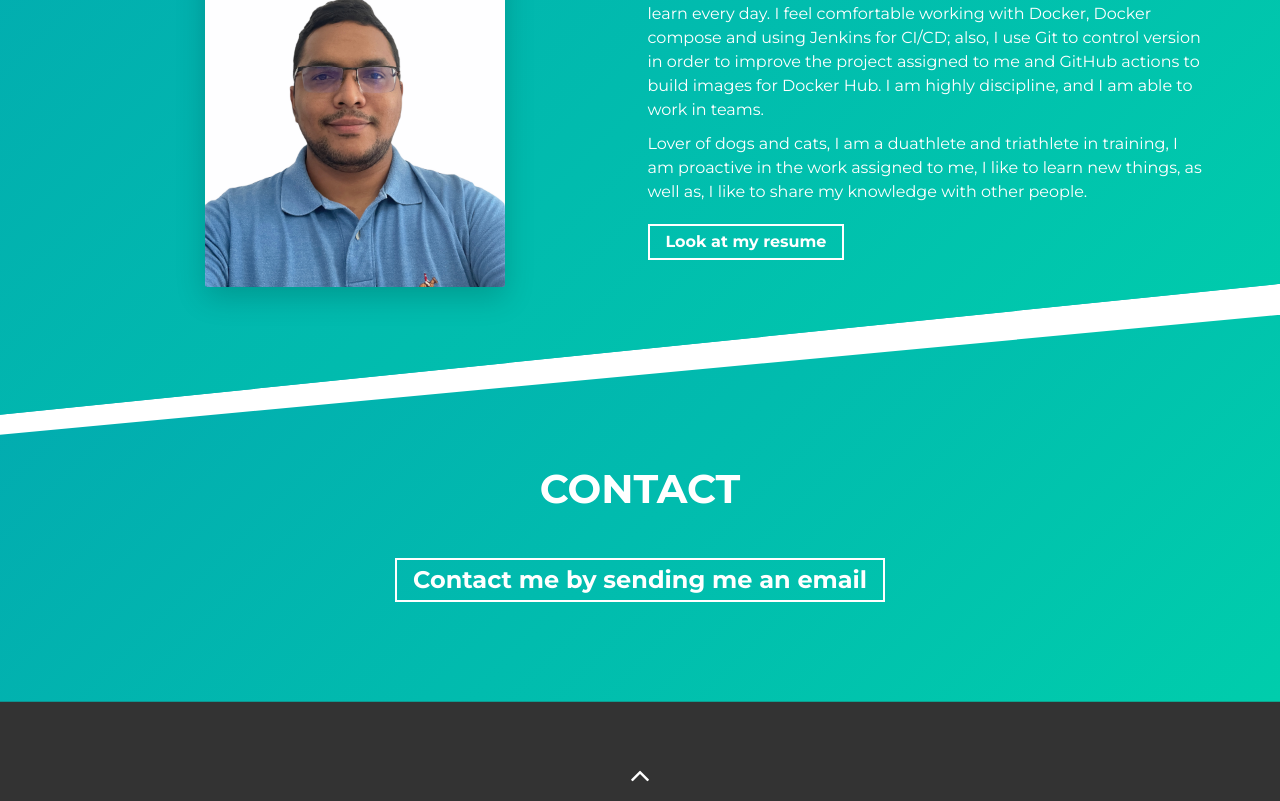
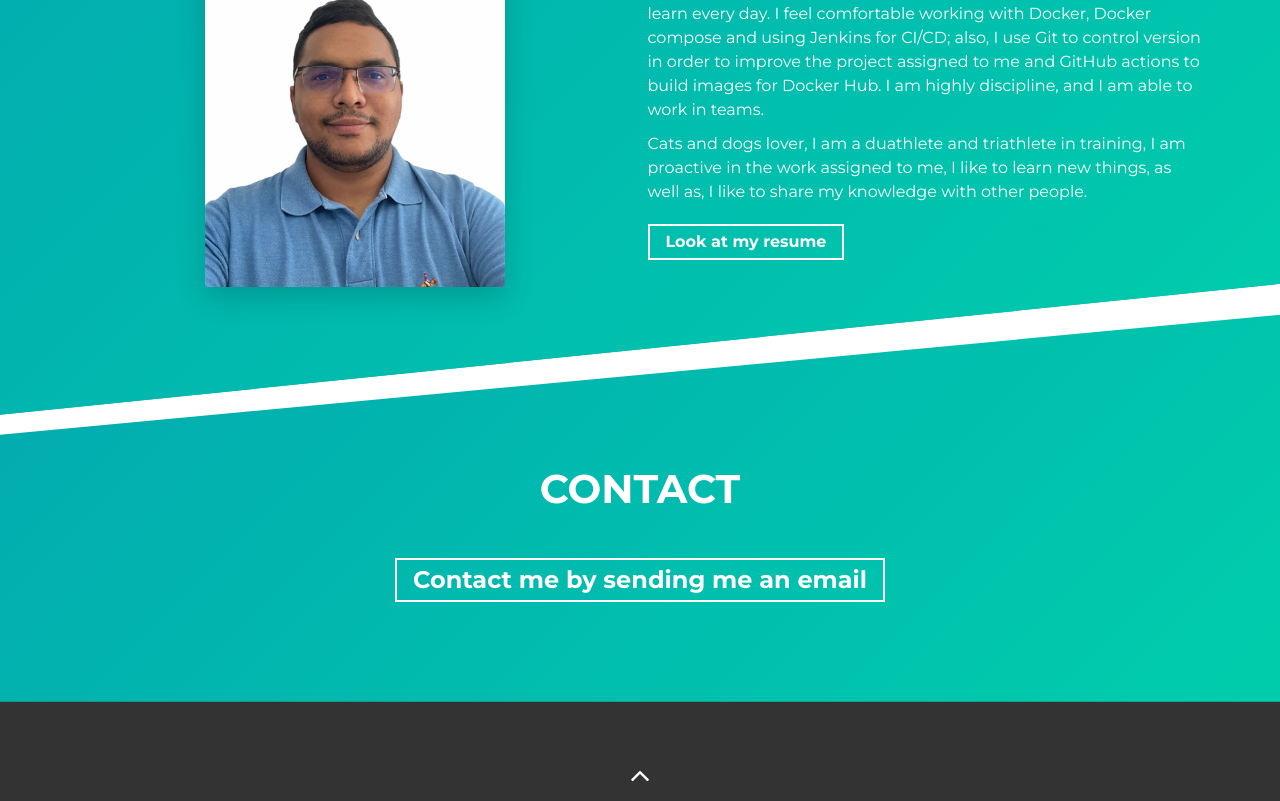
Before and after one commit to DevLuisManuel/DevLuisManuel.github.io, a website built with Parcel: page src/index.html in a window 1280 px wide. Shown: the part 1040-1841 px from the top of the page. Built offline with nearby package versions, Linux system fonts and the light colour scheme.

Commit message:
Update index.html

```diff
--- a/src/index.html
+++ b/src/index.html
@@ -71,7 +71,7 @@
                         to work in teams.
                     </p>
                     <p class="about-wrapper__info-text">
-                        Lover of dogs and cats, I am a duathlete and triathlete in training, I am proactive in the work
+                        Cats and dogs lover, I am a duathlete and triathlete in training, I am proactive in the work
                         assigned to me, I like to learn new things, as well as, I like to share my knowledge with other
                         people.
                     </p>
```
